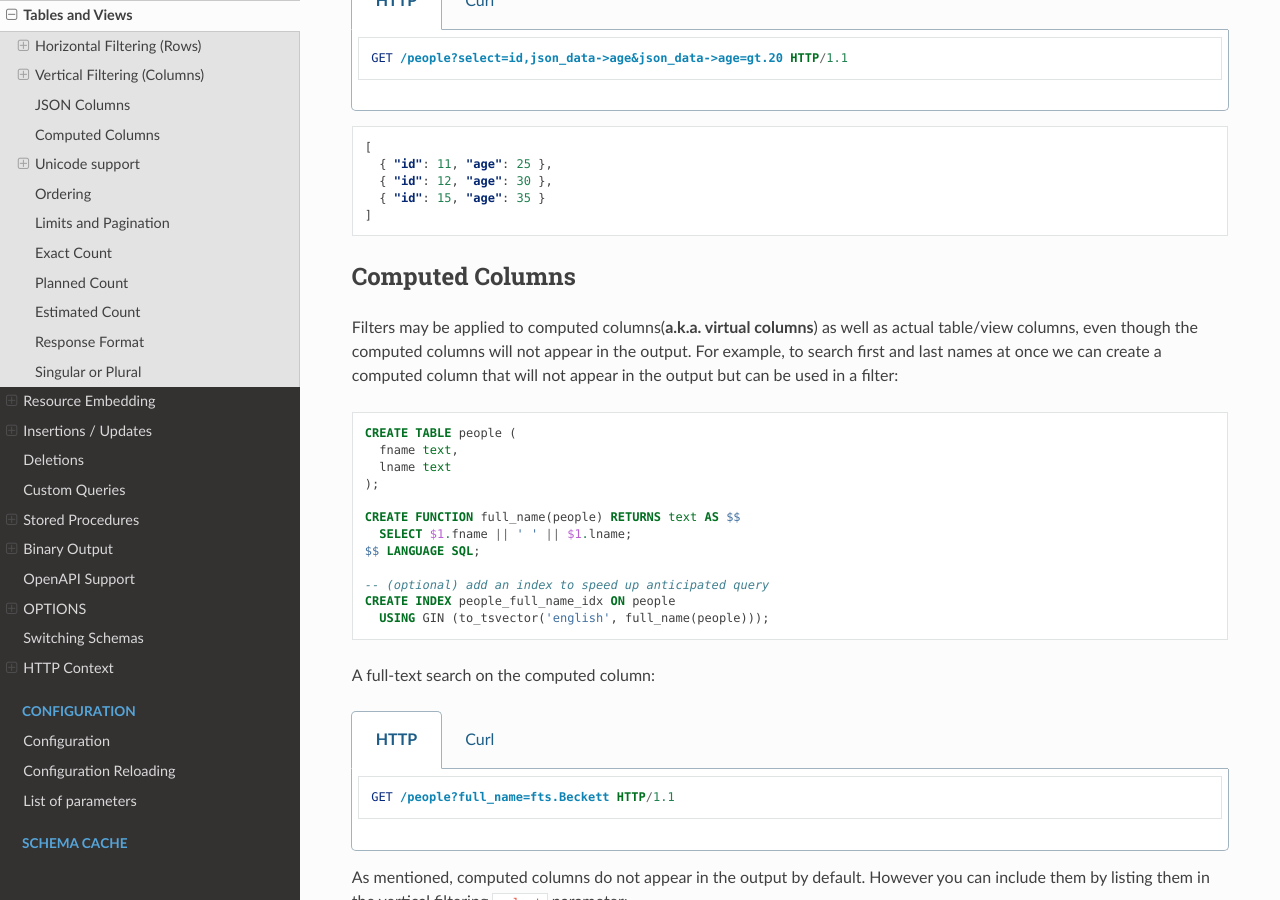
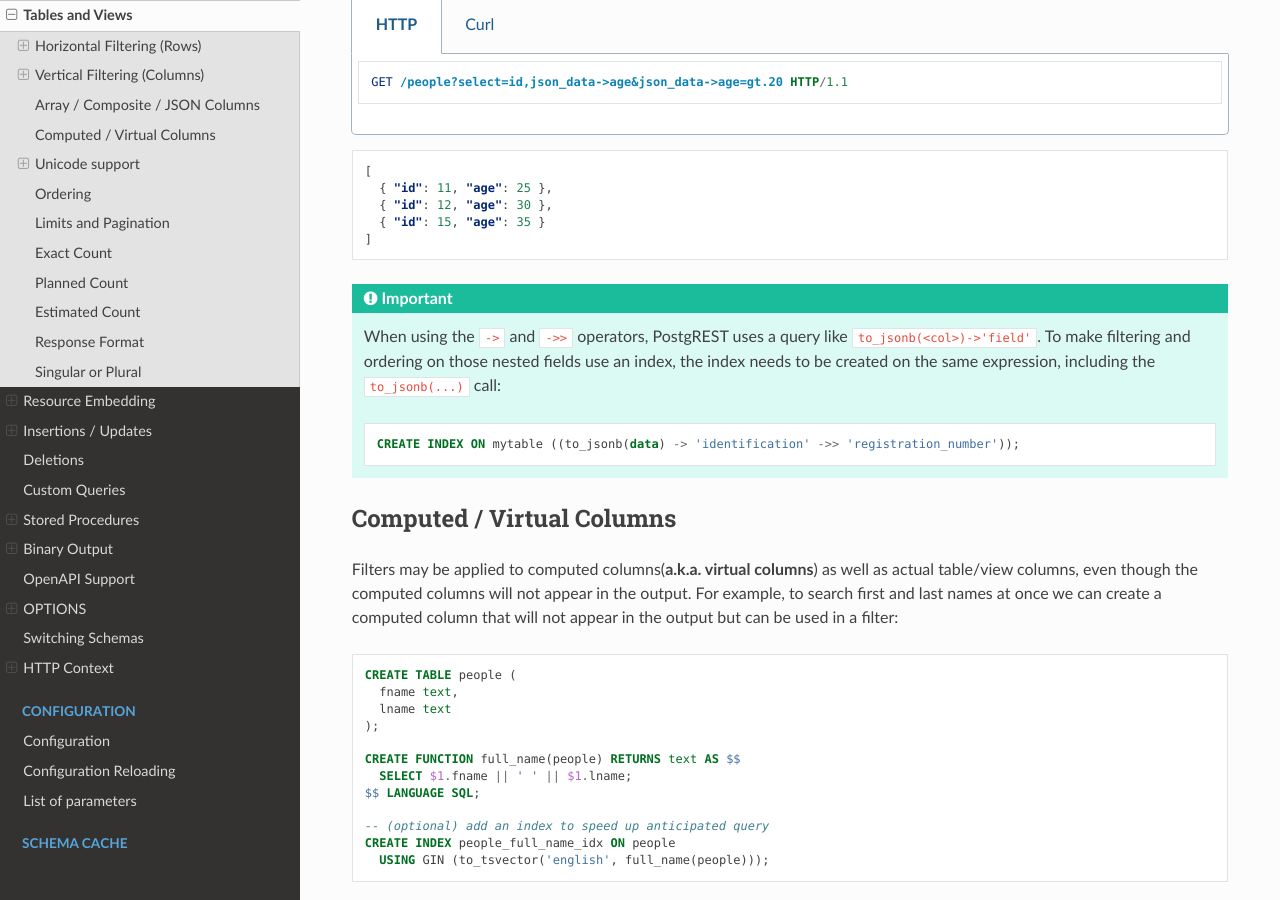
Before and after one commit to PostgREST/postgrest, a Sphinx documentation site: the page built from docs/api.rst, in a window 1280 px wide and 900 px high, scrolled down 6162 px. Built offline with Sphinx 7.4.7 and the Read the Docs theme 2.0.0, drawn with Linux system fonts in a browser that asks for light colours; some of the changed text lies outside the part shown.

Commit message:
Add docs about accessing array items and fields of composite types with JSON operators.
Added in https://github.com/PostgREST/postgrest/pull/2145

Signed-off-by: Wolfgang Walther <walther@technowledgy.de>

```diff
--- a/docs/api.rst
+++ b/docs/api.rst
@@ -269,10 +269,10 @@
 
 .. _json_columns:
 
-JSON Columns
-------------
-
-You can specify a path for a ``json`` or ``jsonb`` column using the arrow operators(``->`` or ``->>``) as per the `PostgreSQL docs <https://www.postgresql.org/docs/current/functions-json.html>`_.
+Array / Composite / JSON Columns
+--------------------------------
+
+You can specify a path for a ``json`` or ``jsonb`` column using the arrow operators(``->`` or ``->>``) as per the `PostgreSQL docs <https://www.postgresql.org/docs/current/functions-json.html>`_. This also works for array items and fields of composite types.
 
 .. tabs::
 
@@ -348,10 +348,19 @@
     { "id": 15, "age": 35 }
   ]
 
+
+.. important::
+
+  When using the ``->`` and ``->>`` operators, PostgREST uses a query like ``to_jsonb(<col>)->'field'``. To make filtering and ordering on those nested fields use an index, the index needs to be created on the same expression, including the ``to_jsonb(...)`` call:
+
+  .. code-block:: postgres
+
+    CREATE INDEX ON mytable ((to_jsonb(data) -> 'identification' ->> 'registration_number'));
+
 .. _computed_cols:
 
-Computed Columns
-----------------
+Computed / Virtual Columns
+--------------------------
 
 Filters may be applied to computed columns(**a.k.a. virtual columns**) as well as actual table/view columns, even though the computed columns will not appear in the output. For example, to search first and last names at once we can create a computed column that will not appear in the output but can be used in a filter:
 
@@ -537,7 +546,7 @@
 
     curl "http://localhost:3000/people?order=age.desc.nullslast"
 
-You can also use :ref:`computed_cols` to order the results, even though the computed columns will not appear in the output.
+You can also use :ref:`computed_cols` to order the results, even though the computed columns will not appear in the output. You can sort by nested fields of :ref:`json_columns` with the JSON operators.
 
 .. _limits:
 
```
